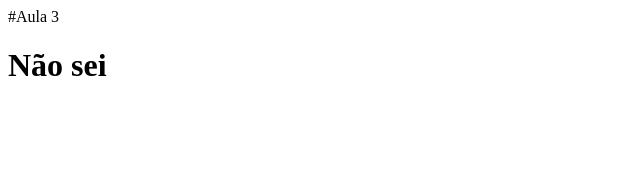
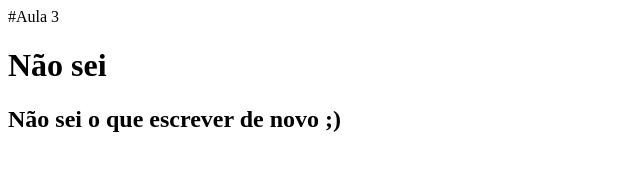
Before and after one commit to giparreira/Aula3, a plain HTML site: page index.html in a window 1280 px wide. Shown: the whole page, without its empty margins (0-640 px from the left). Drawn offline with Linux system fonts and the light colour scheme.

Commit message:
branch bugfix

```diff
--- a/index.html
+++ b/index.html
@@ -10,6 +10,7 @@
 
 <body>
     <h1>Não sei</h1>
+    <h2>Não sei o que escrever de novo ;)</h2>
 </body>
 
 </html>
```
